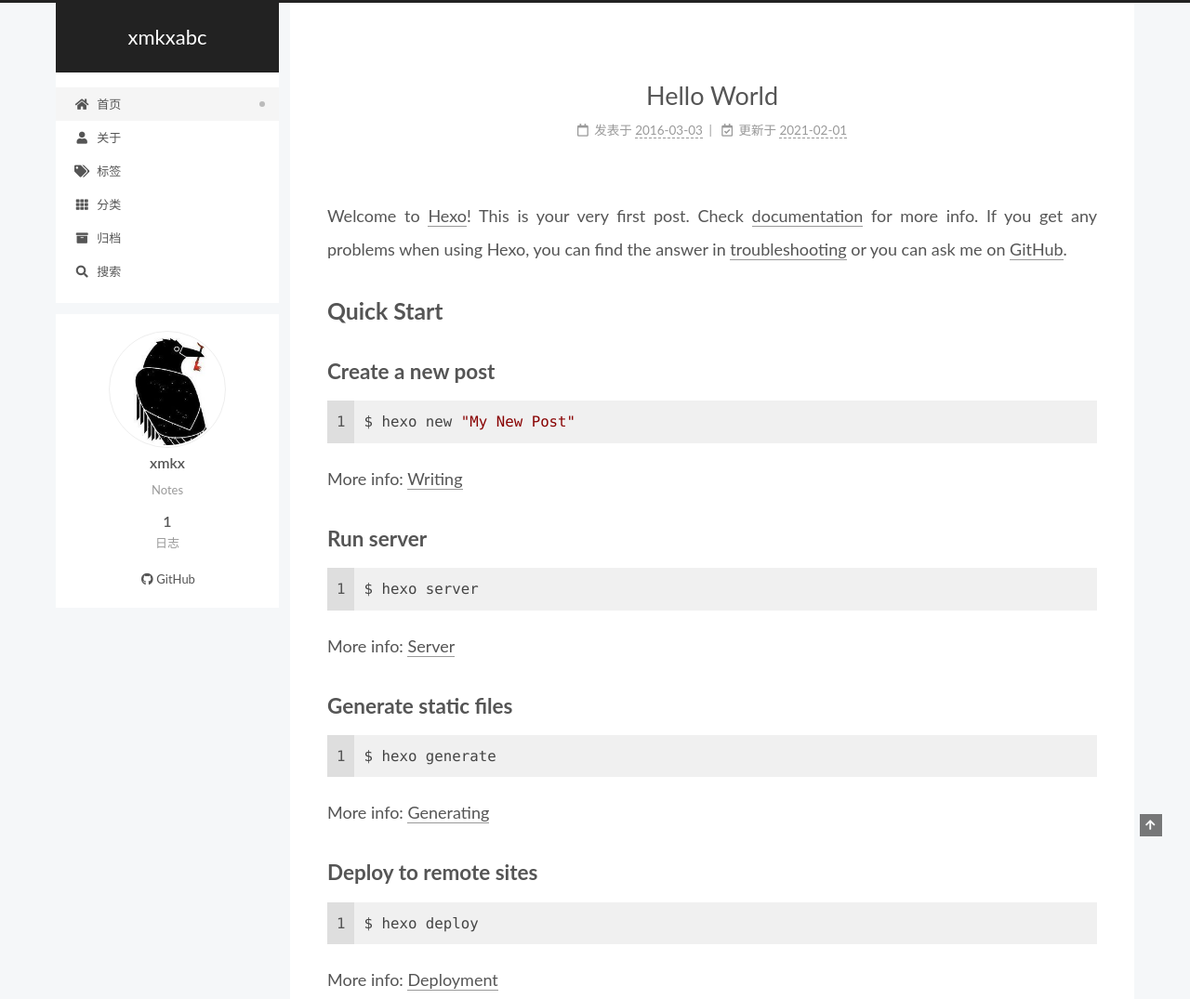
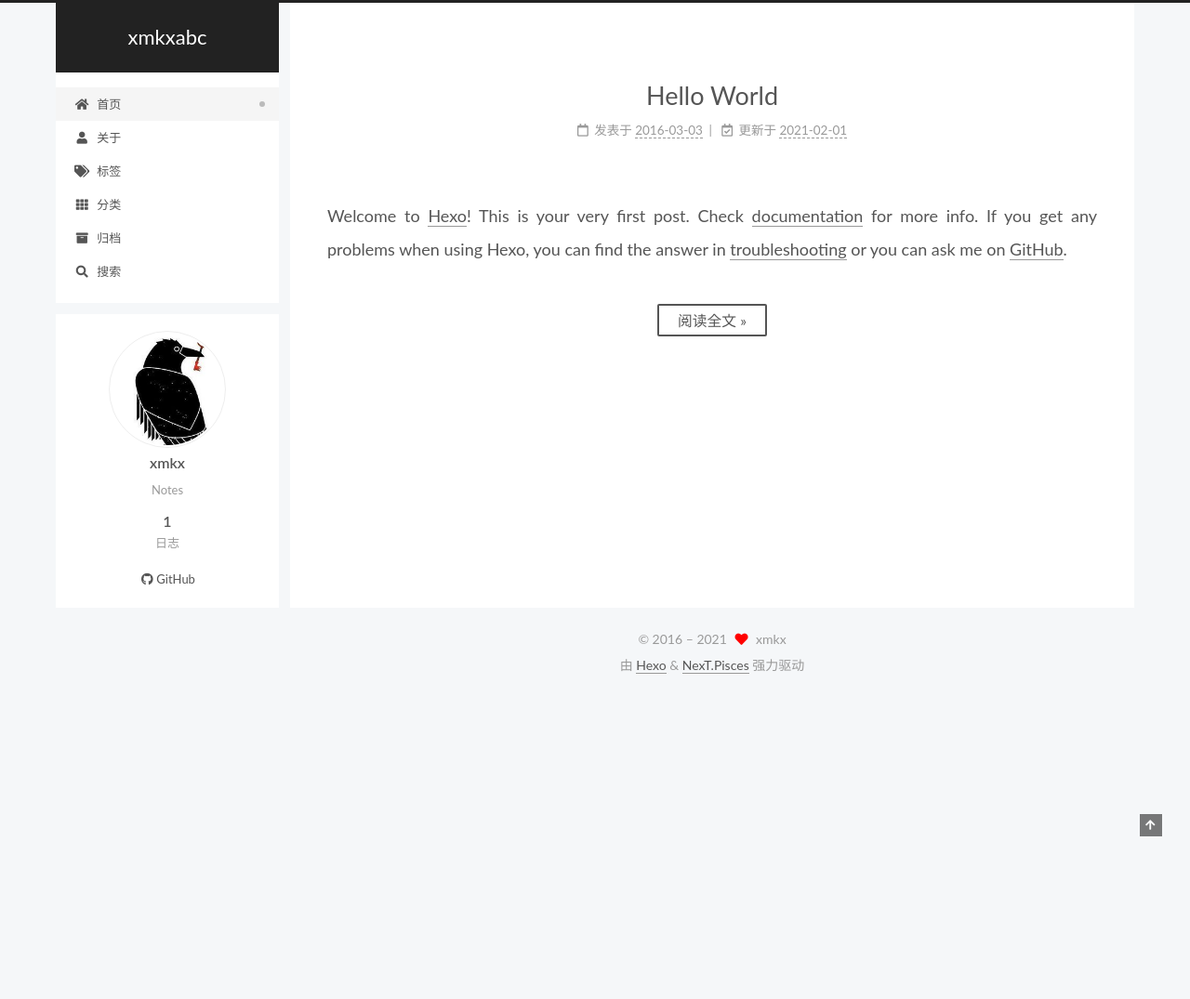
Before and after one commit to xmkxabc/xmkxabc.github.io, a plain HTML site: page index.html in a window 1280 px wide. Shown: the top 1075 px of the page at 93% size. After the commit the page ends 800 px from the top, so only its background shows below. Drawn offline with nearby package versions, Linux system fonts and the light colour scheme; some packages are replaced by stand-ins of ours; a script that the page names is missing.

Commit message:
Site updated: 2021-02-01 18:45:56

```diff
--- a/index.html
+++ b/index.html
@@ -274,7 +274,7 @@
           <i class="far fa-calendar-check"></i>
         </span>
         <span class="post-meta-item-text">更新于</span>
-        <time title="修改时间：2021-02-01 17:53:26" itemprop="dateModified" datetime="2021-02-01T17:53:26+08:00">2021-02-01</time>
+        <time title="修改时间：2021-02-01 18:43:20" itemprop="dateModified" datetime="2021-02-01T18:43:20+08:00">2021-02-01</time>
       </span>
 
 
@@ -288,14 +288,14 @@
 
     <div class="post-body" itemprop="articleBody">
           <p>Welcome to <a target="_blank" rel="noopener" href="https://hexo.io/">Hexo</a>! This is your very first post. Check <a target="_blank" rel="noopener" href="https://hexo.io/docs/">documentation</a> for more info. If you get any problems when using Hexo, you can find the answer in <a target="_blank" rel="noopener" href="https://hexo.io/docs/troubleshooting.html">troubleshooting</a> or you can ask me on <a target="_blank" rel="noopener" href="https://github.com/hexojs/hexo/issues">GitHub</a>.</p>
-<h2 id="Quick-Start"><a href="#Quick-Start" class="headerlink" title="Quick Start"></a>Quick Start</h2><h3 id="Create-a-new-post"><a href="#Create-a-new-post" class="headerlink" title="Create a new post"></a>Create a new post</h3><figure class="highlight bash"><table><tr><td class="gutter"><pre><span class="line">1</span><br></pre></td><td class="code"><pre><span class="line">$ hexo new <span class="string">&quot;My New Post&quot;</span></span><br></pre></td></tr></table></figure>
-<p>More info: <a target="_blank" rel="noopener" href="https://hexo.io/docs/writing.html">Writing</a></p>
-<h3 id="Run-server"><a href="#Run-server" class="headerlink" title="Run server"></a>Run server</h3><figure class="highlight bash"><table><tr><td class="gutter"><pre><span class="line">1</span><br></pre></td><td class="code"><pre><span class="line">$ hexo server</span><br></pre></td></tr></table></figure>
-<p>More info: <a target="_blank" rel="noopener" href="https://hexo.io/docs/server.html">Server</a></p>
-<h3 id="Generate-static-files"><a href="#Generate-static-files" class="headerlink" title="Generate static files"></a>Generate static files</h3><figure class="highlight bash"><table><tr><td class="gutter"><pre><span class="line">1</span><br></pre></td><td class="code"><pre><span class="line">$ hexo generate</span><br></pre></td></tr></table></figure>
-<p>More info: <a target="_blank" rel="noopener" href="https://hexo.io/docs/generating.html">Generating</a></p>
-<h3 id="Deploy-to-remote-sites"><a href="#Deploy-to-remote-sites" class="headerlink" title="Deploy to remote sites"></a>Deploy to remote sites</h3><figure class="highlight bash"><table><tr><td class="gutter"><pre><span class="line">1</span><br></pre></td><td class="code"><pre><span class="line">$ hexo deploy</span><br></pre></td></tr></table></figure>
-<p>More info: <a target="_blank" rel="noopener" href="https://hexo.io/docs/one-command-deployment.html">Deployment</a></p>
+<p><escape>
+          <!--noindex-->
+            <div class="post-button">
+              <a class="btn" href="/2016/03/03/hello-world/#more" rel="contents">
+                阅读全文 &raquo;
+              </a>
+            </div>
+          <!--/noindex-->
 
 
     </div>
--- a/search.xml
+++ b/search.xml
@@ -4,6 +4,7 @@
     <title>Hello World</title>
     <url>/2016/03/03/hello-world/</url>
     <content><![CDATA[<p>Welcome to <a href="https://hexo.io/">Hexo</a>! This is your very first post. Check <a href="https://hexo.io/docs/">documentation</a> for more info. If you get any problems when using Hexo, you can find the answer in <a href="https://hexo.io/docs/troubleshooting.html">troubleshooting</a> or you can ask me on <a href="https://github.com/hexojs/hexo/issues">GitHub</a>.</p>
+<p><escape><a id="more"></a></escape></p>
 <h2 id="Quick-Start"><a href="#Quick-Start" class="headerlink" title="Quick Start"></a>Quick Start</h2><h3 id="Create-a-new-post"><a href="#Create-a-new-post" class="headerlink" title="Create a new post"></a>Create a new post</h3><figure class="highlight bash"><table><tr><td class="code"><pre><span class="line">$ hexo new <span class="string">&quot;My New Post&quot;</span></span><br></pre></td></tr></table></figure>
 <p>More info: <a href="https://hexo.io/docs/writing.html">Writing</a></p>
 <h3 id="Run-server"><a href="#Run-server" class="headerlink" title="Run server"></a>Run server</h3><figure class="highlight bash"><table><tr><td class="code"><pre><span class="line">$ hexo server</span><br></pre></td></tr></table></figure>
```
Also changed, not shown: 2016/03/03/hello-world/index.html (+5 -4 lines).
